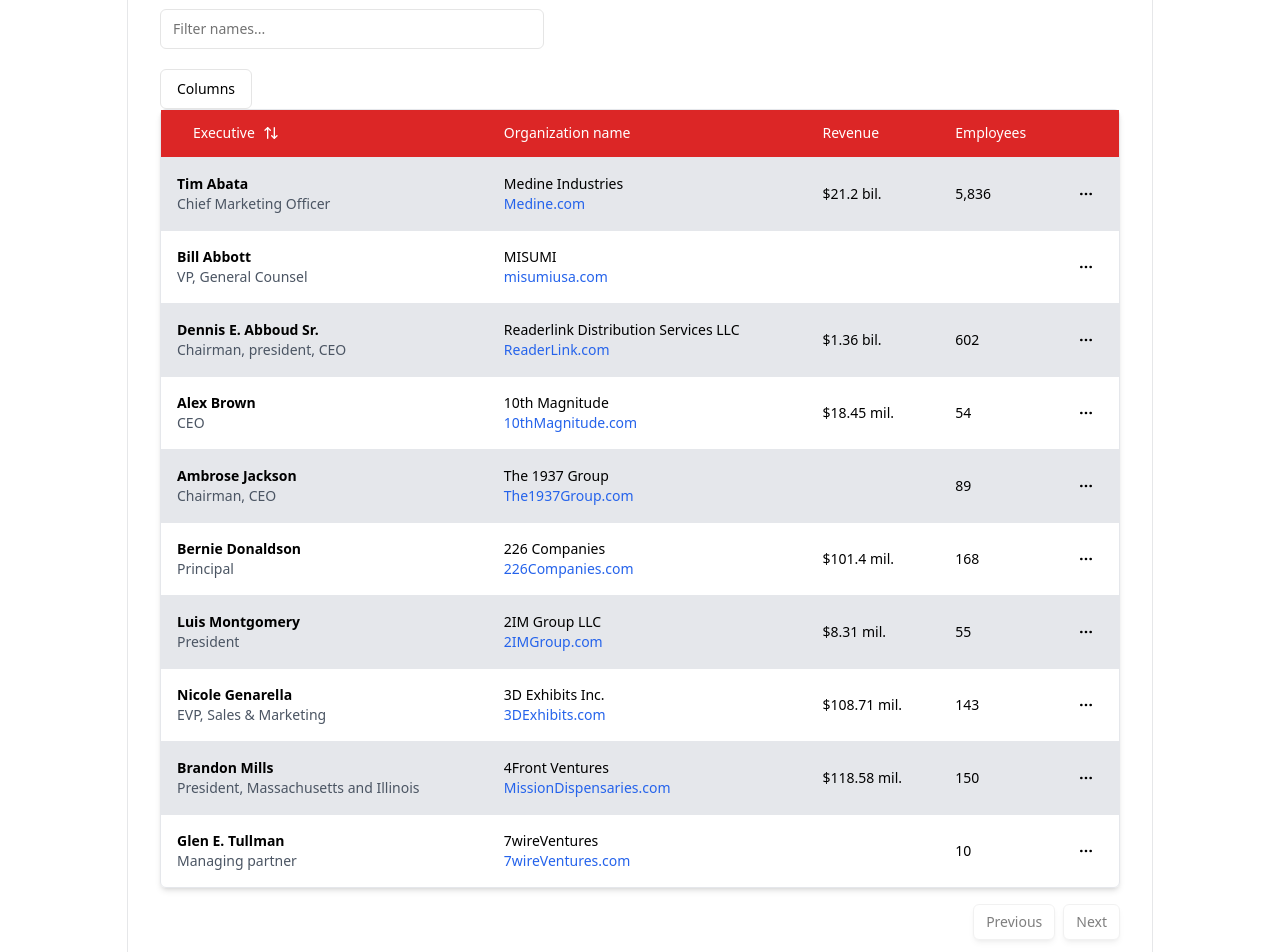
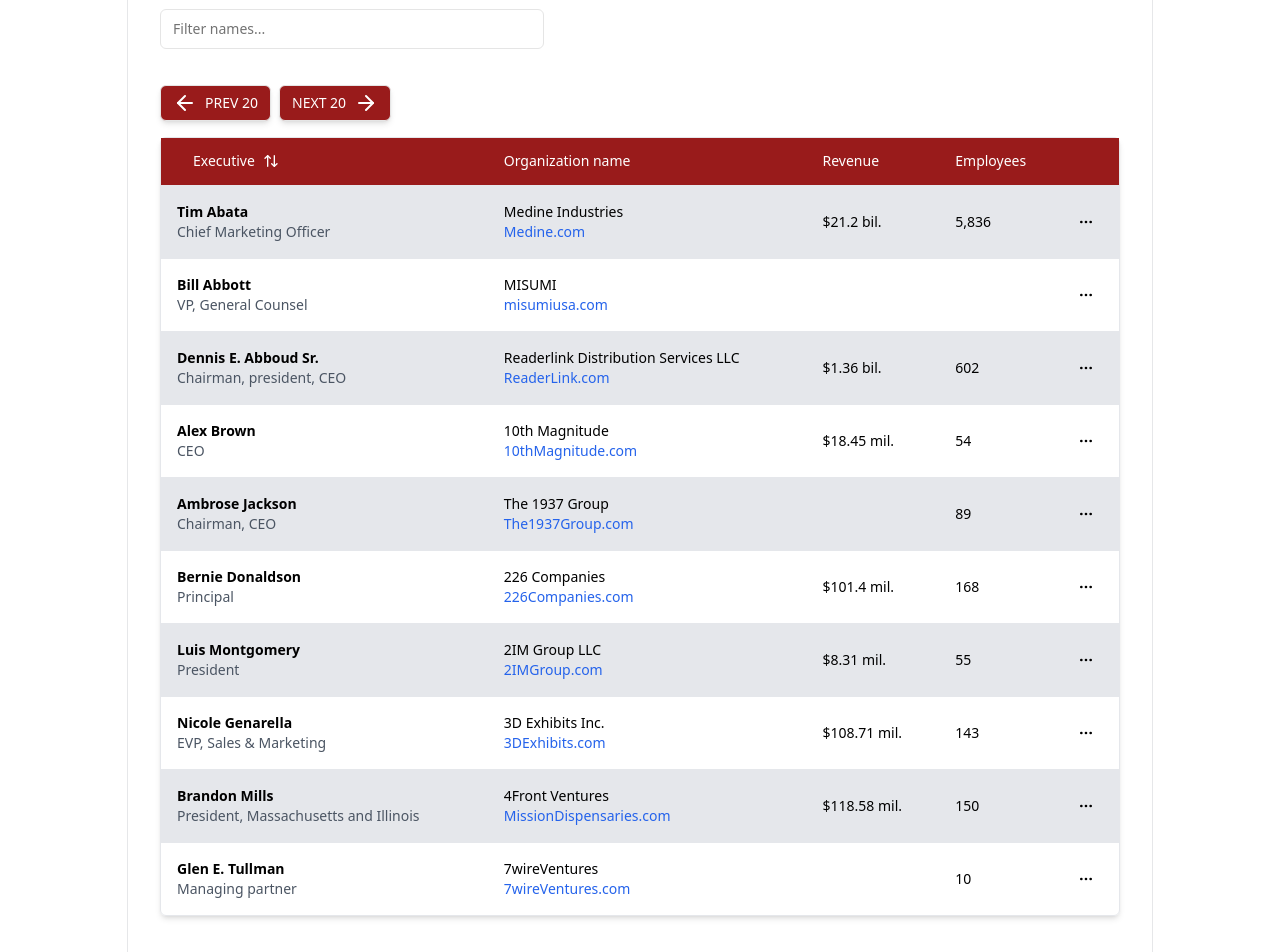
Before and after one commit to ancill/crain_data, a Next.js app: page /payments in a window 1280 px wide. Shown: the part 920-1872 px from the top of the page. Built offline with nearby package versions, Linux system fonts and the light colour scheme.

Commit message:
fix buttons

```diff
--- a/src/app/payments/data-table.tsx
+++ b/src/app/payments/data-table.tsx
@@ -20,7 +20,6 @@
   DropdownMenu,
   DropdownMenuCheckboxItem,
   DropdownMenuContent,
-  DropdownMenuTrigger,
 } from "@/components/ui/dropdown-menu";
 
 import {
@@ -31,6 +30,8 @@
   TableHeader,
   TableRow,
 } from "@/components/ui/table";
+import { ArrowLeft, ArrowRight } from 'lucide-react';
+
 
 interface DataTableProps<TData, TValue> {
   columns: ColumnDef<TData, TValue>[];
@@ -78,11 +79,24 @@
         />
       </div>
       <DropdownMenu>
-        <DropdownMenuTrigger asChild>
-          <Button variant="outline" className="ml-auto">
-            Columns
-          </Button>
-        </DropdownMenuTrigger>
+      <div className="flex items-center justify-start space-x-2 py-4">
+  <Button
+    variant="outline"
+    size="sm"
+    onClick={() => table.previousPage()}
+    className="shadow-md bg-red-800 text-white flex items-center"
+  >
+    <ArrowLeft className="mr-2" /> PREV 20
+  </Button>
+  <Button
+    variant="outline"
+    size="sm"
+    onClick={() => table.nextPage()}
+    className="shadow-md bg-red-800 text-white flex items-center"
+  >
+    NEXT 20 <ArrowRight className="ml-2" />
+  </Button>
+</div>
         <DropdownMenuContent
           align="end"
           className="bg-background text-gray-600"
@@ -152,26 +166,6 @@
 </TableBody>
         </Table>
       </div>
-      <div className="flex items-center justify-end space-x-2 py-4">
-        <Button
-          variant="outline"
-          size="sm"
-          onClick={() => table.previousPage()}
-          disabled={!table.getCanPreviousPage()}
-          className="shadow-md"
-        >
-          Previous
-        </Button>
-        <Button
-          variant="outline"
-          size="sm"
-          onClick={() => table.nextPage()}
-          disabled={!table.getCanNextPage()}
-          className="shadow-md"
-        >
-          Next
-        </Button>
-      </div>
     </div>
   );
 }
--- a/src/components/ui/table.tsx
+++ b/src/components/ui/table.tsx
@@ -73,7 +73,7 @@
   <th
     ref={ref}
     className={cn(
-      "h-12 px-4 text-left align-middle font-medium text-white [&:has([role=checkbox])]:pr-0 dark:text-neutral-400 bg-red-600",
+      "h-12 px-4 text-left align-middle font-medium text-white [&:has([role=checkbox])]:pr-0 dark:text-neutral-400 bg-red-800",
       className
     )}
     {...props}
```
